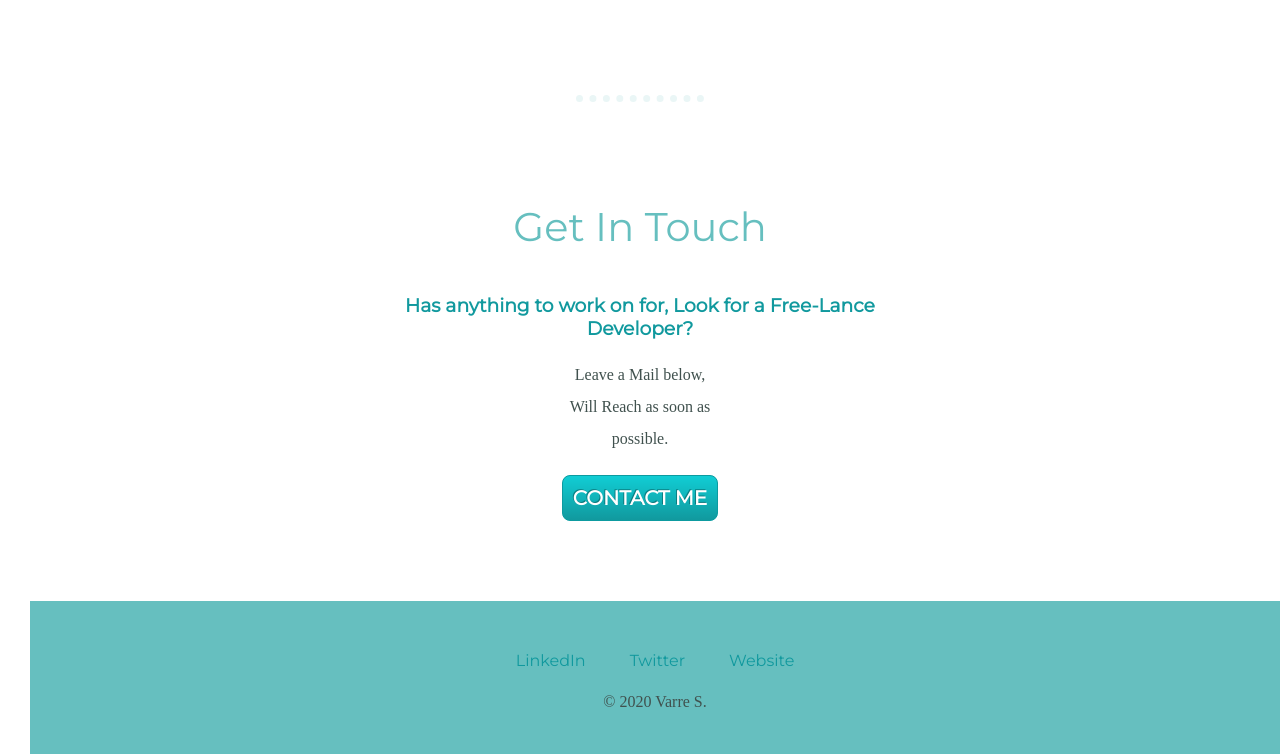
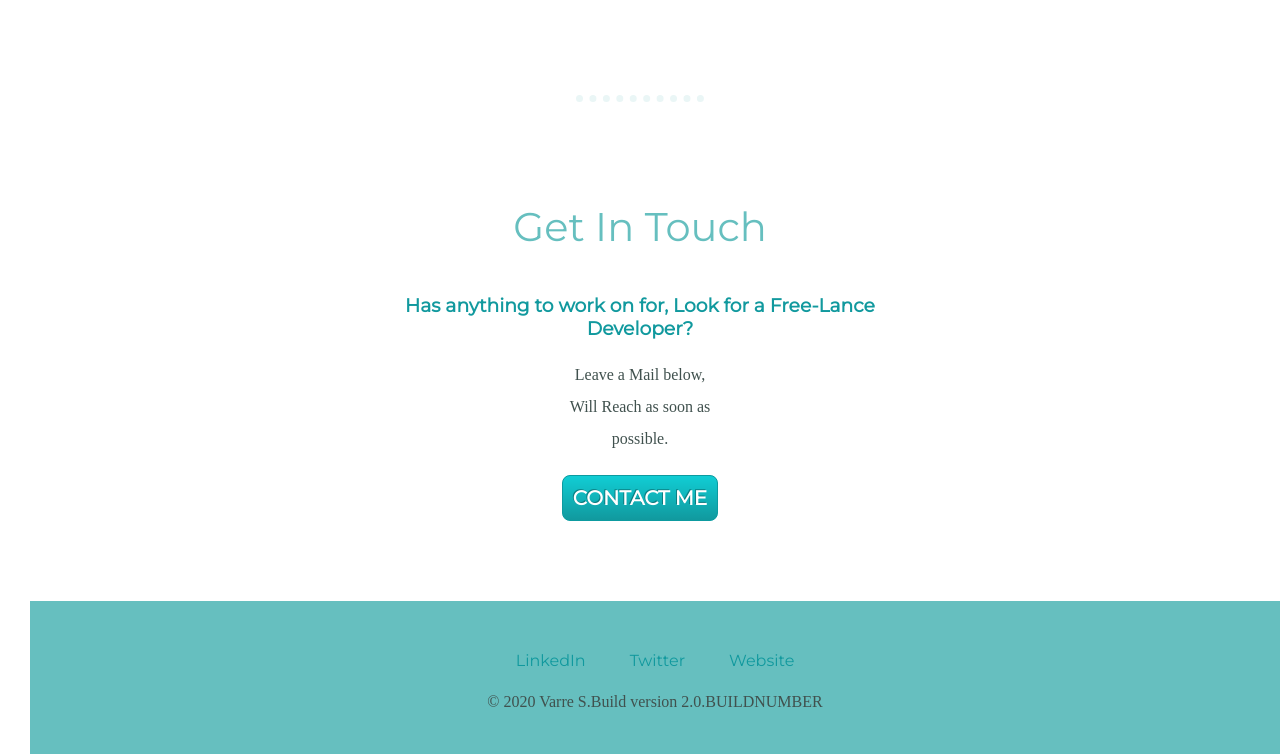
Before and after one commit to sandeep-vrre/CV-Web, a plain HTML site: page index.html in a window 1280 px wide. Shown: the part 1939-2693 px from the top of the page. Drawn offline with Linux system fonts and the light colour scheme.

Commit message:
Update index.html
Added Build number

```diff
--- a/index.html
+++ b/index.html
@@ -55,7 +55,7 @@
     <a class="footer-link" href="linkedin.com/in/sandeep-varre-b9bb3b188">LinkedIn</a>
     <a class="footer-link" href="https://twitter.com/">Twitter</a>
     <a class="footer-link" href="https://github.com/varres-git">Website</a>
-    <p>© 2020 Varre S.</p>
+    <p>© 2020 Varre S.Build version 2.0.BUILDNUMBER</p>
   </div>
 </body>
 </html>
```
